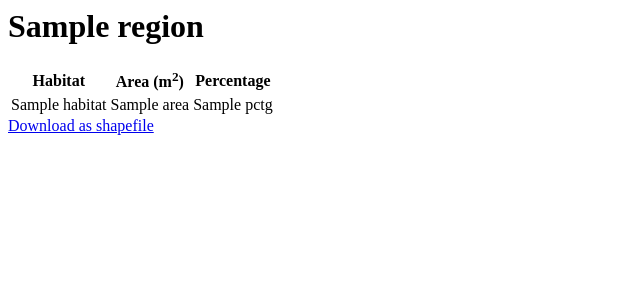
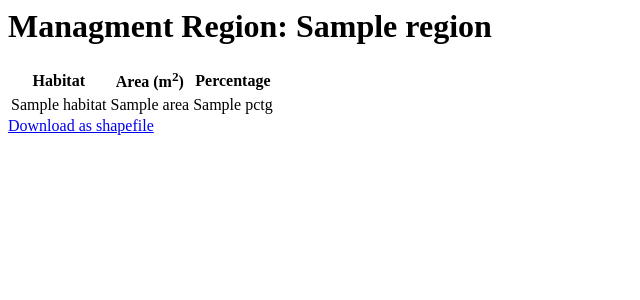
Before and after one commit to IMASau/Seamap, a Django app: template backend/templates/habitat/regions.html in a window 1280 px wide. Shown: the top 300 px of the page, without its empty margins (0-640 px from the left). Run offline with Django 3.2, Linux system fonts and the light colour scheme; the template is opened without the code that fills it: most values are stand-ins (such as "Sample title", 1, 10 or a date in 2020); parts of the project's set-up code (start-up, migrations or seed data) failed here and were passed over.

Commit message:
Wrap stats response template in html, so same popup handler works
Ref SM-121

```diff
--- a/backend/templates/habitat/regions.html
+++ b/backend/templates/habitat/regions.html
@@ -1,5 +1,8 @@
+<html>
+  <head></head>
+  <body>
     <div>
-  <h1>{{ region }}</h1>
+      <h1>Managment Region: {{ region }}</h1>
       <table>
         <thead>
           <th>Habitat</th>
@@ -18,3 +21,5 @@
       </table>
       <a href="{% url 'habitat-regions' %}?boundary={{ boundary }}&habitat={{ habitat }}&region={{ region }}&format=raw">Download as shapefile</a>
     </div>
+  </body>
+</html>
```
Lines whose indentation alone changed are shown as unchanged.
